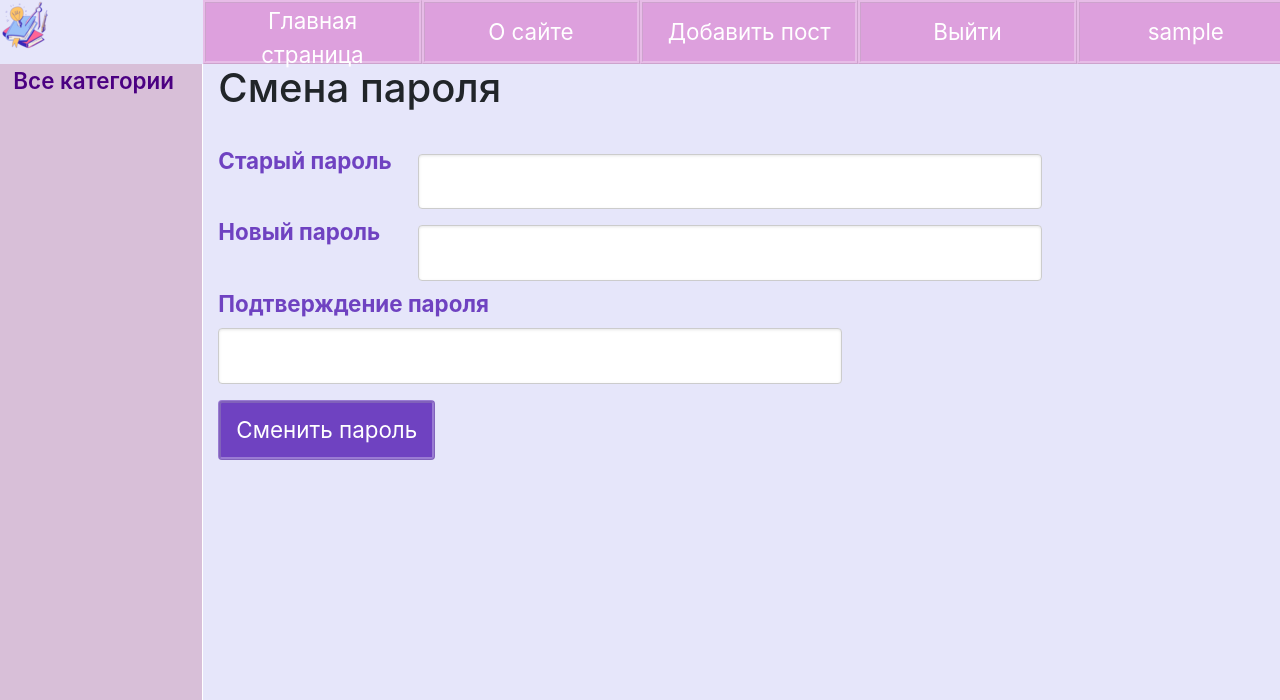
After one commit to MkrtchyanKarina/Memoirs, a Django app: page /users/password-change/ in a window 1280 px wide. The commit adds this page. Shown: the top 700 px of the page. Run offline with Django 4.2, Linux system fonts and the light colour scheme; the visitor is signed in with stand-in values (Sample User, id 1); data that the repository does not hold is empty; some libraries are stand-ins or nearby versions.

Commit message:
added password change option #33

```diff
--- a/memoirs/users/forms.py
+++ b/memoirs/users/forms.py
@@ -1,6 +1,6 @@
 from django import forms
 from django.contrib.auth import get_user_model
-from django.contrib.auth.forms import AuthenticationForm, UserCreationForm, UserChangeForm
+from django.contrib.auth.forms import AuthenticationForm, UserCreationForm, UserChangeForm, PasswordChangeForm
 
 
 class LoginUserForm(AuthenticationForm):
@@ -50,3 +50,9 @@ class EditUserForm(UserChangeForm):
     class Meta:
         model = get_user_model()
         fields = ['username', 'email', 'first_name', 'last_name']
+
+
+class UserPasswordChangeForm(PasswordChangeForm):
+    old_password = forms.CharField(label="Старый пароль", widget=forms.PasswordInput(attrs={'class': 'form-input'}))
+    new_password1 = forms.CharField(label="Новый пароль", widget=forms.PasswordInput(attrs={'class': 'form-input'}))
+    new_password2 = forms.CharField(label="Подтверждение пароля", widget=forms.PasswordInput(attrs={'class': 'form-input'}))
--- /dev/null
+++ b/memoirs/users/templates/users/password_change_done.html
@@ -0,0 +1,6 @@
+{% extends 'base.html' %}
+{% block content %}
+<h1>Пароль изменен</h1>
+<button class="submit_btn" onclick="window.location.href = '{% url 'home_page' %}';">Главная страница</button>
+<button class="submit_btn" onclick="window.location.href = '{% url 'users:profile' user_id=request.user.pk %}';">Личный кабинет</button>
+{% endblock %}
--- /dev/null
+++ b/memoirs/users/templates/users/password_change_form.html
@@ -0,0 +1,21 @@
+{% extends 'base.html' %}
+
+{% block content %}
+<h1>Смена пароля</h1>
+<br>
+
+<form action="" method="POST" enctype="multipart/form-data">
+    {% csrf_token %}
+
+    <!-- Параметр next имеет больший приоритет, нежели параметр LOGIN_REDIRECT_URL = 'home_page' из файла settings.py-->
+<!--    <input type="hidden" name="next" value="{{ next }}" />-->
+    <!-- Но меньший, чем get_success_url в файле views.py -->
+
+    <div class="form-error">{{ form.non_field_errors }}</div>
+    {% for f in form %}
+        <p><label class="form-label" for="{{ f.id_for_label }}">{{ f.label }}</label>{{ f }}</p>
+        <div class="form-error">{{ f.errors }}</div>
+    {% endfor %}
+    <p><button type="submit" class="submit_btn">Сменить пароль</button></p>
+</form>
+{% endblock %}
--- a/memoirs/users/templates/users/profile.html
+++ b/memoirs/users/templates/users/profile.html
@@ -14,6 +14,7 @@
     <br>
     <button class="submit_btn" onclick="window.location.href = '{% url 'users:edit' user_id=user.pk %}';">Редактировать профиль</button>
     <button class="submit_btn" onclick="window.location.href = '{% url 'users_posts' user_id=user.pk %}';">Мои посты</button>
+    <button class="submit_btn" onclick="window.location.href = '{% url 'users:password_change' %}';">Сменить пароль</button>
 
 {% else %}
     <button class="submit_btn" onclick="window.location.href = '{% url 'users_posts' user_id=user.pk %}';">Посты {{ user.username }}</button>
--- a/memoirs/users/urls.py
+++ b/memoirs/users/urls.py
@@ -1,4 +1,4 @@
-from django.contrib.auth.views import LogoutView
+from django.contrib.auth.views import LogoutView, PasswordChangeView, PasswordChangeDoneView
 from django.urls import path
 from . import views
 
@@ -7,8 +7,11 @@ app_name = "users"
 urlpatterns = [
     path('login/', views.LoginUser.as_view(), name='login'),
     path('logout/', LogoutView.as_view(next_page='home_page'), name='logout'),
+
     path('register/', views.RegisterUser.as_view(), name='register'),
     path('edit/<int:user_id>/', views.EditUserInformation.as_view(), name='edit'),
     path('profile/<int:user_id>/', views.ShowPersonalInformation.as_view(), name='profile'),
 
+    path('password-change/', views.UserPasswordChange.as_view(), name='password_change'),
+    path('password-change/done/', PasswordChangeDoneView.as_view(template_name='users/password_change_done.html'), name='password_change_done'),
 ]
--- a/memoirs/users/views.py
+++ b/memoirs/users/views.py
@@ -3,10 +3,10 @@ from django.contrib.auth import get_user_model
 from django.contrib.auth.mixins import LoginRequiredMixin
 from django.shortcuts import render, redirect, get_object_or_404
 from django.urls import reverse, reverse_lazy
-from django.contrib.auth.views import LoginView
+from django.contrib.auth.views import LoginView, PasswordChangeView
 from django.views.generic import CreateView, UpdateView, DetailView, ListView
 
-from users.forms import LoginUserForm, RegisterUserForm, EditUserForm
+from users.forms import LoginUserForm, RegisterUserForm, EditUserForm, UserPasswordChangeForm
 
 
 class LoginUser(LoginView):
@@ -57,3 +57,10 @@ class ShowPersonalInformation(LoginRequiredMixin, DetailView):
 
     def get_success_url(self):
         return reverse('users:profile', kwargs={'user_id': self.object.pk})
+
+
+class UserPasswordChange(PasswordChangeView):
+    form_class = UserPasswordChangeForm
+    success_url = reverse_lazy("users:password_change_done")
+    template_name = "users/password_change_form.html"
+    title = "Смена пароля"
```
